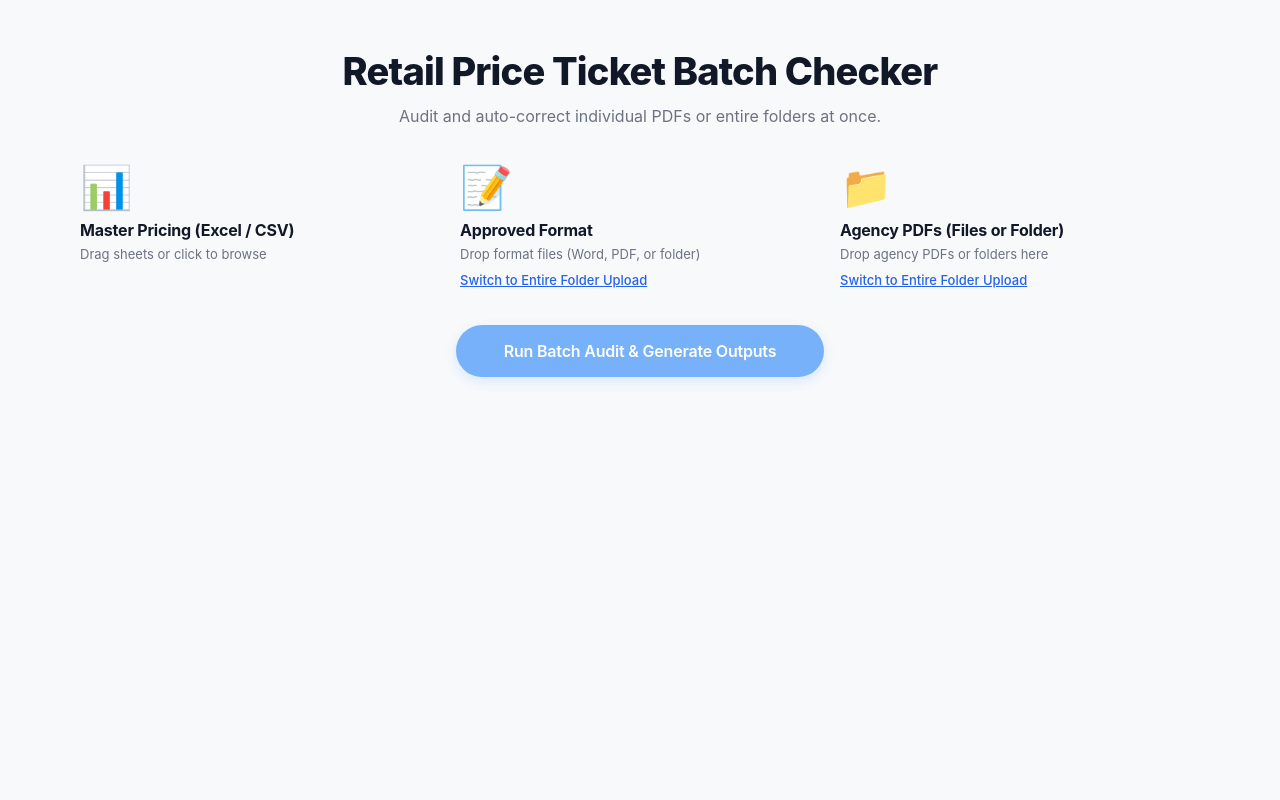
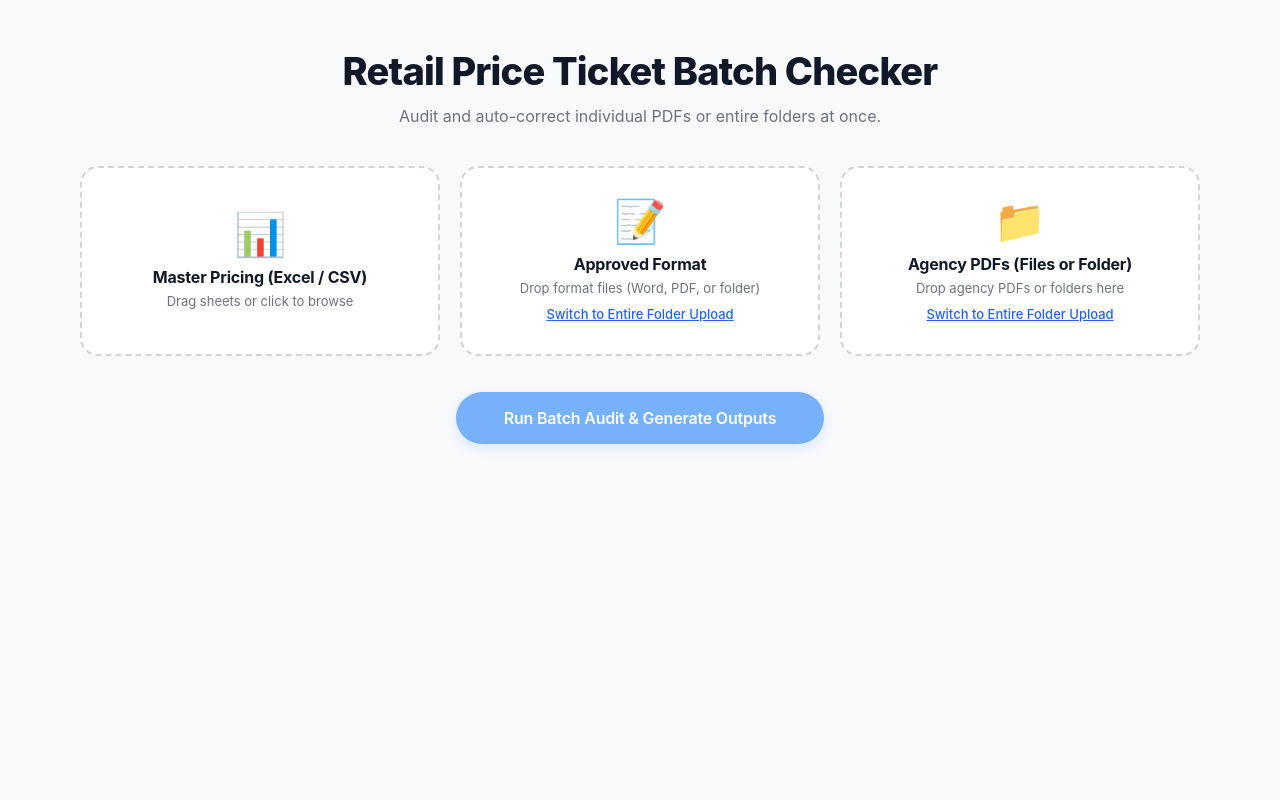
Before and after one commit to Yatendrak22/Price-ticket-review, a Flask app: page / in a window 1280 px wide. Run offline with Flask 3, Linux system fonts and the light colour scheme.

Commit message:
Update CSS variables and dropzone styles

```diff
--- a/templates/index.html
+++ b/templates/index.html
@@ -8,7 +8,7 @@
         :root {
             --bg: #F8F9FB;
             --card-bg: #FFFFFF;
-            --border: #E5E7EB;
+            --border: #D1D5DB;
             --text-primary: #111827;
             --text-secondary: #6B7280;
             --accent: #2563EB;
@@ -17,7 +17,7 @@
             --btn-blue-hover: #3B82F6;
             --success: #10B981;
             --error: #EF4444;
-            --radius: 20px;
+            --radius: 18px;
         }
 
         * {
@@ -38,7 +38,7 @@
             align-items: center;
         }
 
-                .container {
+        .container {
             width: 100%;
             max-width: 1120px;
         }
@@ -73,14 +73,32 @@
             .upload-grid {
                 grid-template-columns: 1fr;
             }
-        }        }
+        }
 
-        .dropzone.active-border,
+        .dropzone {
+            background: #FFFFFF;
+            border: 2px dashed #D1D5DB;
+            border-radius: var(--radius);
+            padding: 32px 20px;
+            text-align: center;
+            cursor: pointer;
+            transition: all 0.25s ease;
+            position: relative;
+            box-shadow: 0 1px 3px rgba(0, 0, 0, 0.02);
+            min-height: 190px;
+            display: flex;
+            flex-direction: column;
+            align-items: center;
+            justify-content: center;
+        }
+
         .dropzone:hover,
         .dropzone.dragover {
             border-color: #2563EB;
             border-style: dashed;
-            background: #FFFFFF;
+            background: #F0F7FF;
+            box-shadow: 0 0 0 4px rgba(37, 99, 235, 0.12), 0 4px 12px rgba(37, 99, 235, 0.08);
+            transform: translateY(-2px);
         }
 
         .dropzone input[type="file"] {
@@ -203,11 +221,11 @@
         }
 
         .stat-card {
-            background: var(--bg);
+            background: #F8F9FB;
             padding: 20px;
             border-radius: 12px;
             text-align: center;
-            border: 1px solid var(--border);
+            border: 1px solid #E5E7EB;
         }
 
         .stat-val {
@@ -247,10 +265,10 @@
             justify-content: center;
             align-items: center;
             padding: 20px;
-            background: var(--bg);
+            background: #F8F9FB;
             border-radius: 12px;
             margin-bottom: 30px;
-            border: 1px solid var(--border);
+            border: 1px solid #E5E7EB;
         }
 
         .btn-download {
@@ -288,7 +306,7 @@
             padding: 12px 16px;
             color: var(--text-secondary);
             font-weight: 600;
-            border-bottom: 1px solid var(--border);
+            border-bottom: 1px solid #E5E7EB;
             text-transform: uppercase;
             font-size: 12px;
             letter-spacing: 0.5px;
@@ -296,7 +314,7 @@
 
         td {
             padding: 16px;
-            border-bottom: 1px solid var(--border);
+            border-bottom: 1px solid #E5E7EB;
             vertical-align: middle;
         }
 
@@ -308,7 +326,7 @@
             font-size: 12px;
             font-weight: 600;
             margin-right: 6px;
-            border: 1px solid var(--border);
+            border: 1px solid #E5E7EB;
             background: #FFFFFF;
             color: var(--text-primary);
         }
@@ -339,7 +357,7 @@
 
     <div class="upload-grid">
         <!-- 1. Master Pricing (Excel) -->
-        <div class="dropzone active-border" id="dz-excel">
+        <div class="dropzone" id="dz-excel">
             <input type="file" id="file-excel" accept=".xlsx,.xls,.csv,*" multiple>
             <div class="dropzone-icon">📊</div>
             <div class="dropzone-title">Master Pricing (Excel / CSV)</div>
@@ -352,7 +370,7 @@
             <input type="file" id="file-word" accept=".docx,.doc,.pdf,.txt,.rtf,*" multiple>
             <div class="dropzone-icon">📝</div>
             <div class="dropzone-title" id="word-dz-title">Approved Format</div>
-            <div class="dropzone-desc" id="word-dz-desc">Drop format files (Word, PDF, or folder)</div>
+            <div class="dropzone-desc">Drop format files (Word, PDF, or folder)</div>
             <span class="toggle-folder-btn" onclick="toggleWordFolderMode(event)" id="word-folder-toggle">Switch to Entire Folder Upload</span>
             <div class="file-selected" id="name-word" style="display:none;"></div>
         </div>
@@ -362,7 +380,7 @@
             <input type="file" id="file-pdf" accept=".pdf,*" multiple>
             <div class="dropzone-icon">📁</div>
             <div class="dropzone-title" id="pdf-dz-title">Agency PDFs (Files or Folder)</div>
-            <div class="dropzone-desc" id="pdf-dz-desc">Drop agency PDFs or folders here</div>
+            <div class="dropzone-desc">Drop agency PDFs or folders here</div>
             <span class="toggle-folder-btn" onclick="toggleFolderMode(event)" id="folder-toggle">Switch to Entire Folder Upload</span>
             <div class="file-selected" id="name-pdf" style="display:none;"></div>
         </div>
```
